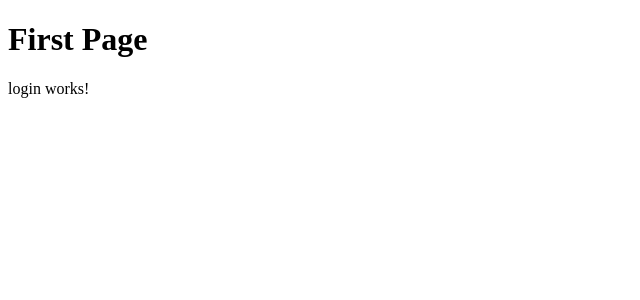
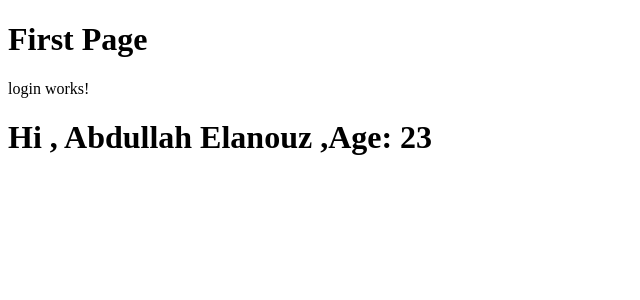
Before and after one commit to AbdallaEbrahimElanoz/FirstAppAngularandDotNetCor, an Angular app: page / in a window 1280 px wide. Shown: the top 300 px of the page, without its empty margins (0-640 px from the left). Built offline with nearby package versions, Linux system fonts and the light colour scheme.

Commit message:
Property Binding

```diff
--- a/src/app/app.component.html
+++ b/src/app/app.component.html
@@ -1,4 +1,15 @@
 <h1>First Page</h1>
 <app-login></app-login>
 
+<h1>Hi , {{name}} ,Age: {{ Age  }} </h1>
+
+
+
+
+
+
+
+
+
+
 <router-outlet></router-outlet>
--- a/src/app/app.component.ts
+++ b/src/app/app.component.ts
@@ -7,4 +7,6 @@ import { Component } from '@angular/core';
 })
 export class AppComponent {
   title = 'FirstAppAngularandDotNetCor';
+  name='Abdullah Elanouz';
+  Age=23;
 }
```
